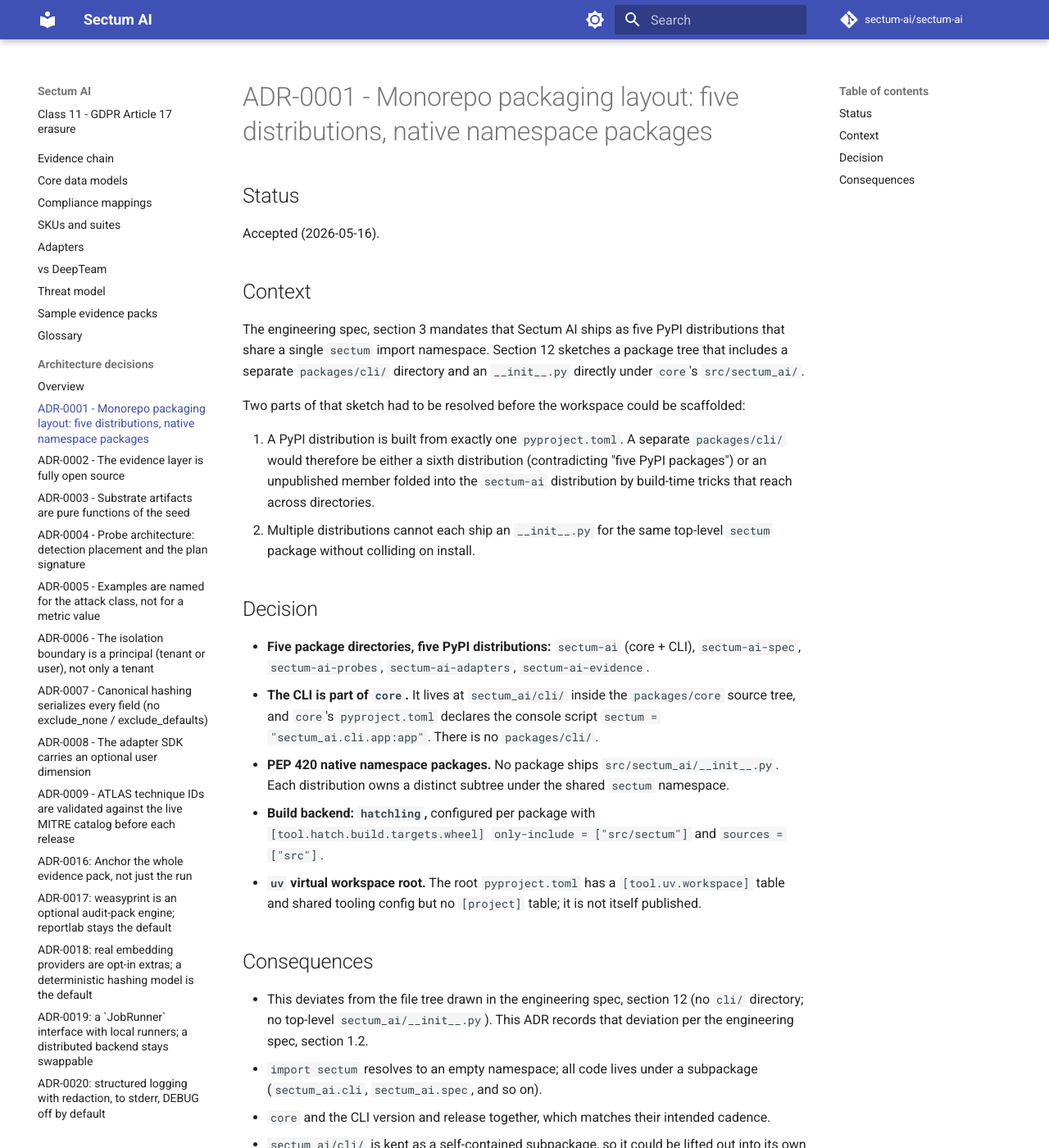
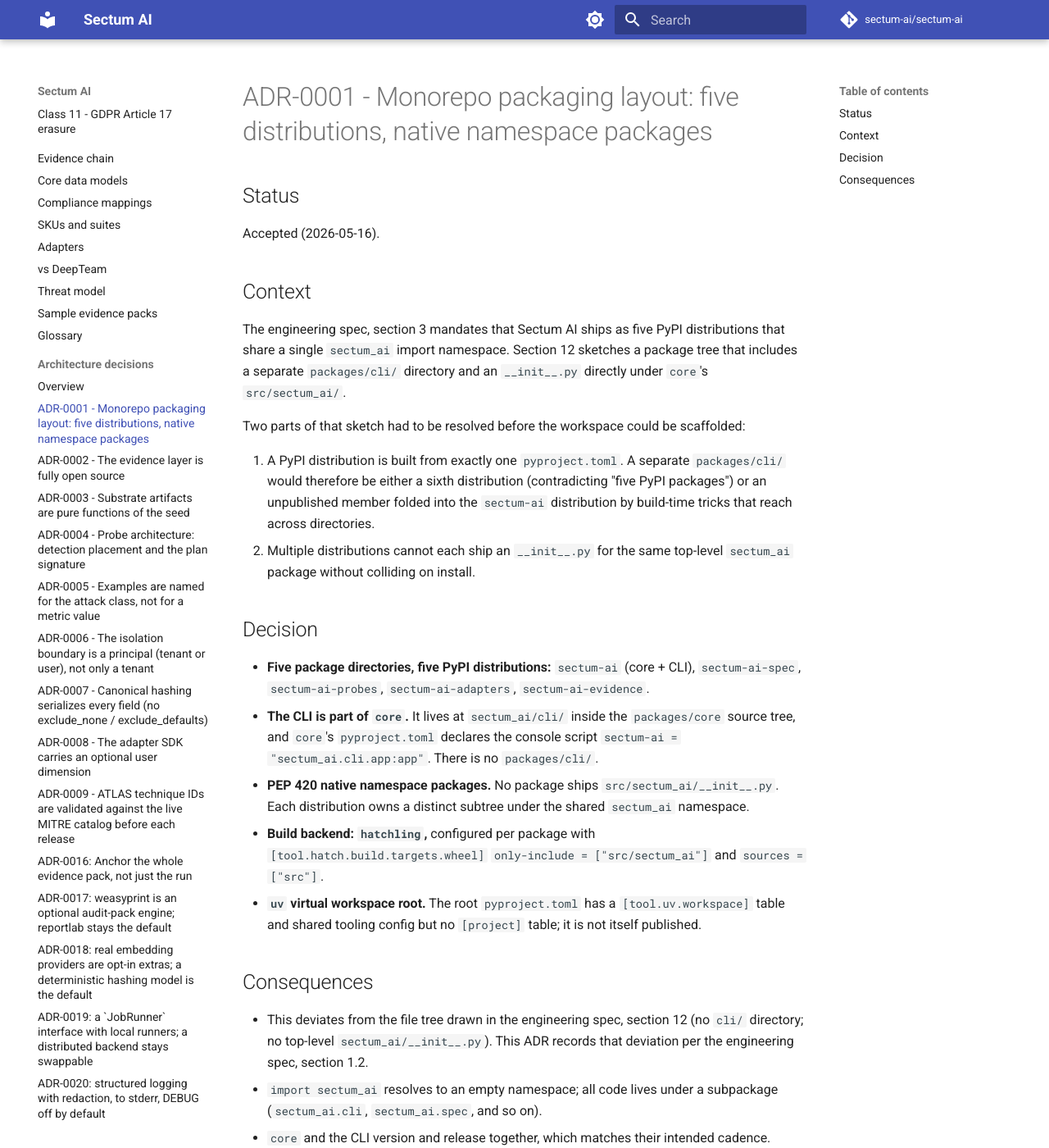
Before and after one commit to sectum-ai/sectum-ai, an MkDocs documentation site: the page built from docs/adr/0001-monorepo-packaging-layout.md, in a window 1280 px wide and 1400 px high. Shown: the whole window at 82% size. Built offline with MkDocs 1.6.1 and Material for MkDocs 9.7.7, drawn with Linux system fonts in a browser that asks for light colours; comment, search, counter and statistics services are not loaded.

```diff
--- a/docs/adr/0001-monorepo-packaging-layout.md
+++ b/docs/adr/0001-monorepo-packaging-layout.md
@@ -7,7 +7,7 @@ Accepted (2026-05-16).
 ## Context
 
 The engineering spec, section 3 mandates that Sectum AI ships as five PyPI distributions that
-share a single `sectum` import namespace. Section 12 sketches a package tree that
+share a single `sectum_ai` import namespace. Section 12 sketches a package tree that
 includes a separate `packages/cli/` directory and an `__init__.py` directly under
 `core`'s `src/sectum_ai/`.
 
@@ -19,7 +19,7 @@ scaffolded:
    "five PyPI packages") or an unpublished member folded into the `sectum-ai`
    distribution by build-time tricks that reach across directories.
 2. Multiple distributions cannot each ship an `__init__.py` for the same
-   top-level `sectum` package without colliding on install.
+   top-level `sectum_ai` package without colliding on install.
 
 ## Decision
 
@@ -28,12 +28,12 @@ scaffolded:
   `sectum-ai-evidence`.
 - **The CLI is part of `core`.** It lives at `sectum_ai/cli/` inside the
   `packages/core` source tree, and `core`'s `pyproject.toml` declares the console
-  script `sectum = "sectum_ai.cli.app:app"`. There is no `packages/cli/`.
+  script `sectum-ai = "sectum_ai.cli.app:app"`. There is no `packages/cli/`.
 - **PEP 420 native namespace packages.** No package ships
   `src/sectum_ai/__init__.py`. Each distribution owns a distinct subtree under the
-  shared `sectum` namespace.
+  shared `sectum_ai` namespace.
 - **Build backend: `hatchling`,** configured per package with
-  `[tool.hatch.build.targets.wheel]` `only-include = ["src/sectum"]` and
+  `[tool.hatch.build.targets.wheel]` `only-include = ["src/sectum_ai"]` and
   `sources = ["src"]`.
 - **`uv` virtual workspace root.** The root `pyproject.toml` has a
   `[tool.uv.workspace]` table and shared tooling config but no `[project]` table;
@@ -44,7 +44,7 @@ scaffolded:
 - This deviates from the file tree drawn in the engineering spec, section 12 (no `cli/`
   directory; no top-level `sectum_ai/__init__.py`). This ADR records that deviation
   per the engineering spec, section 1.2.
-- `import sectum` resolves to an empty namespace; all code lives under a
+- `import sectum_ai` resolves to an empty namespace; all code lives under a
   subpackage (`sectum_ai.cli`, `sectum_ai.spec`, and so on).
 - `core` and the CLI version and release together, which matches their intended
   cadence.
```
Also changed, not shown: CHANGELOG.md (+9 -0 lines), docs/adr/0005-examples-named-by-attack-class.md (+2 -2 lines), docs/attack-catalog/class-02-rag-entity-bleed.md (+3 -2 lines), examples/rag-pipeline-bleed/README.md (+1 -1 lines), examples/retrieval-pivot/README.md (+2 -2 lines), 2 other files.
